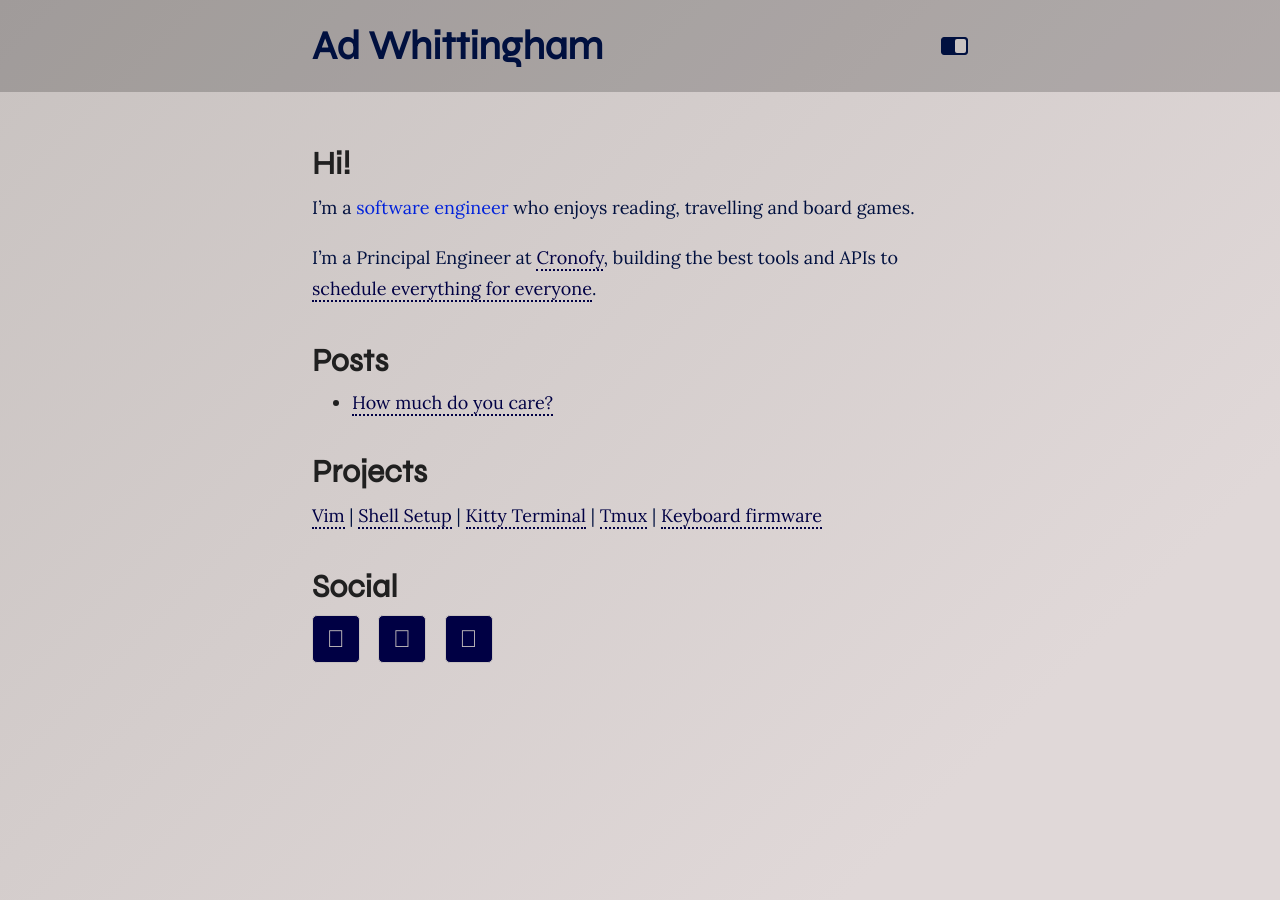
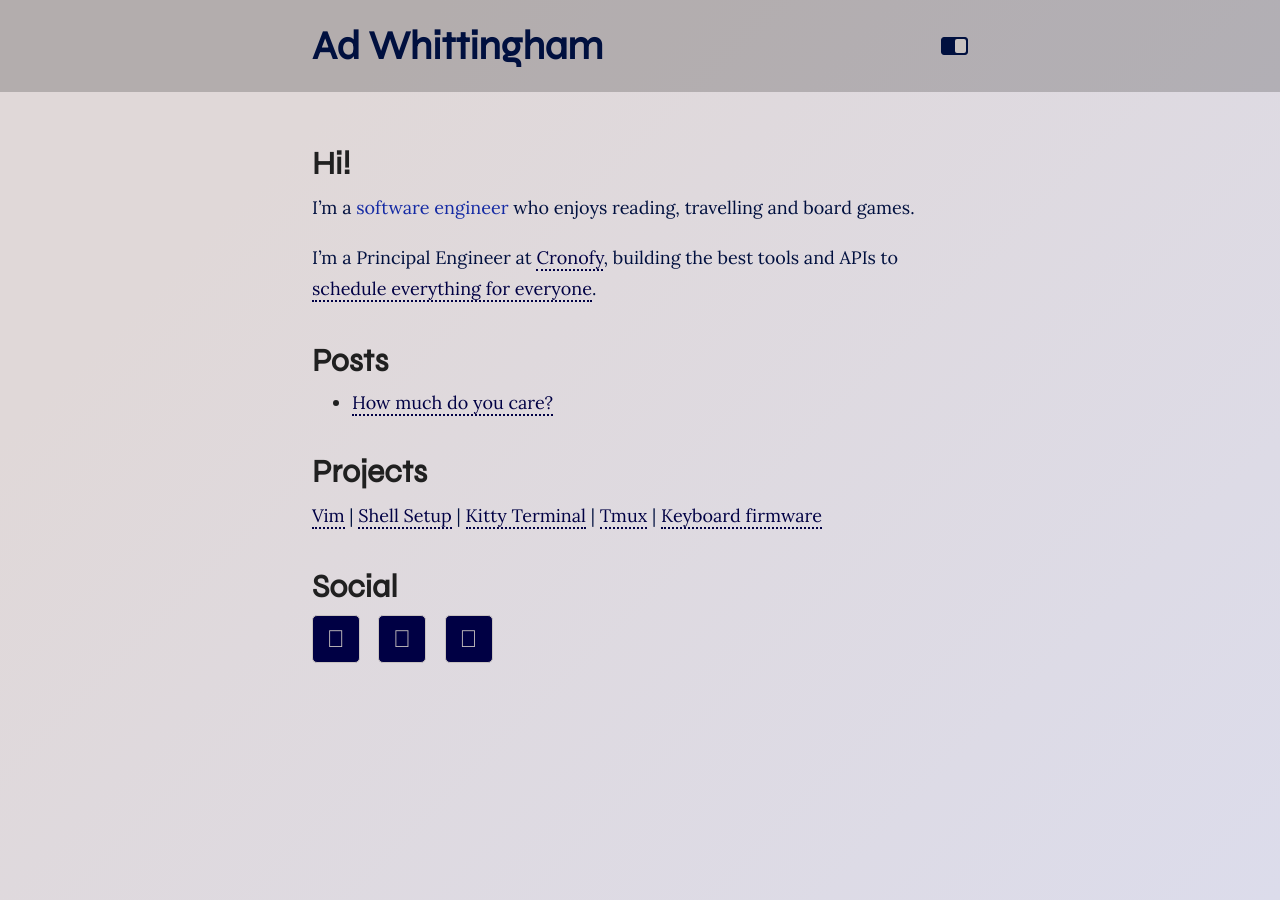
Before and after one commit to AdamWhittingham/personal-site, a Jekyll site: the page built from index.md, in a window 1280 px wide. Built offline with Jekyll 4.4.1, drawn with Linux system fonts in a browser that asks for light colours; nearby versions of some CDN libraries.

Commit message:
Color tweaks

```diff
--- a/_sass/_colors.scss
+++ b/_sass/_colors.scss
@@ -16,13 +16,13 @@ body {
 }
 
 body.light {
-  --background: linear-gradient(135deg, rgba(200, 194, 192, 1) 0%, rgba(224, 216, 216, 1) 80%);
+  --background: linear-gradient(315deg, rgba(220, 220, 235, 1) 0%, rgba(224, 216, 216, 1) 80%);
   --back: var(--back-light);
   --text: #00103F;
   --headings: #202020;
-  --selection: #2050AF;
+  --selection: #7DB5E6;
   --link: #000044;
   --link-hover: #00007D;
-  --emphasis: #0022DB;
+  --emphasis: #142AA4;
   --blockquote: rgba(0, 0, 0, 0.05);
 }
--- a/_sass/typography.scss
+++ b/_sass/typography.scss
@@ -52,11 +52,9 @@ p{
 
 li::marker { color: var(--headings)}
 
-::selection {
-  background: var(--selection)
-}
+::selection,
 ::-moz-selection {
-  background: var(--selection)
+  background: var(--selection);
 }
 
 em {
```
